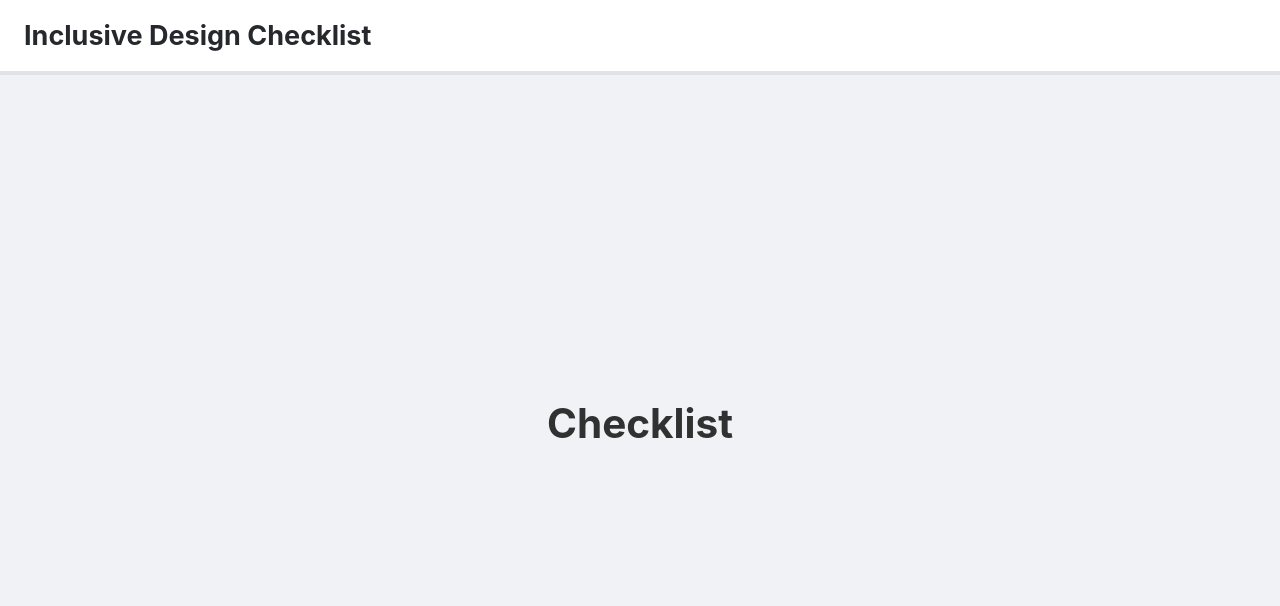
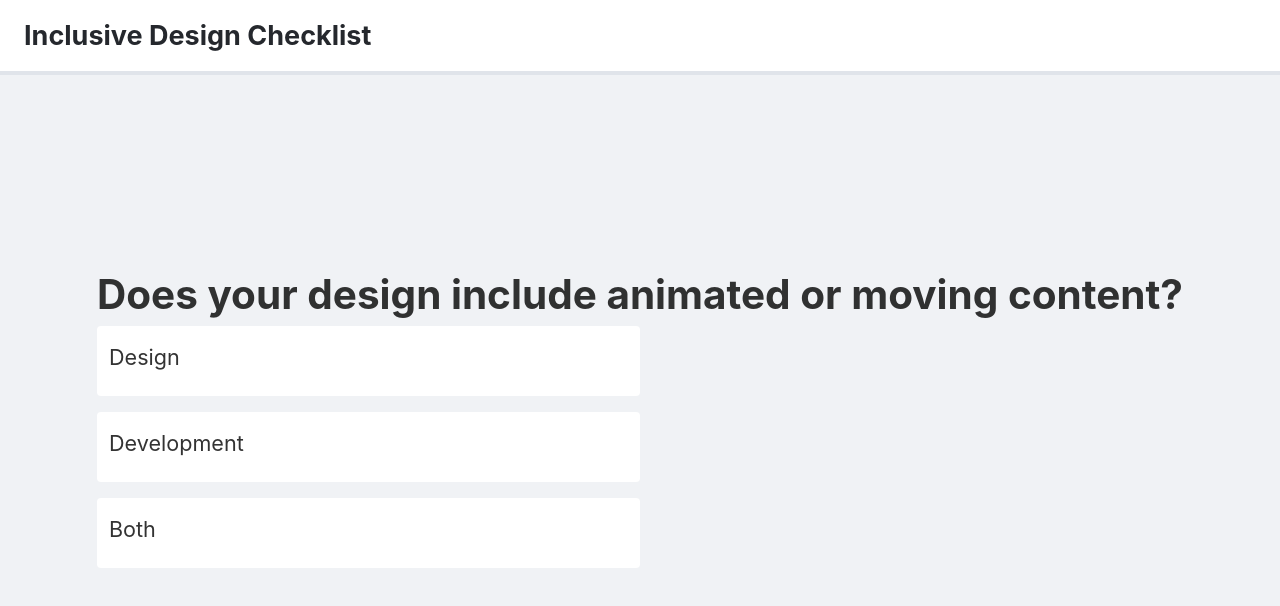
Before and after one commit to tsuiui/inclusive-design-checklist, a Gatsby site: page / in a window 1280 px wide. Both pictures are taken after a click on the button "Start". Built offline with nearby package versions, Linux system fonts and the light colour scheme; Gatsby itself is replaced by a stand-in of ours.

Commit message:
Custom radio buttons

```diff
--- a/src/components/checklist-container.css
+++ b/src/components/checklist-container.css
@@ -0,0 +1,48 @@
+.radio-group {
+  margin-bottom: 16px;
+  padding: 8px 16px;
+  height: 70px;
+  box-sizing: border-box;
+  max-width: 50%;
+  font-size: 1.2rem;
+  position: relative;
+  left: 12px;
+}
+
+.radio-group input[type="radio"] {
+  display: inline-block;
+  margin-right: 24px;
+  width: 100%;
+  height: 100%;
+  opacity: 0;
+}
+.radio-group label {
+  position: absolute;
+  left: 0;
+  top: 0;
+  width: 100%;
+  height: 100%;
+  z-index: 9;
+}
+
+input[type="radio"] + label::before {
+  content: "";
+  position: absolute;
+  width: 100%;
+  height: 100%;
+  background: white;
+  top: -26%;
+  left: -12px;
+  border-radius: 4px;
+  z-index: -1;
+  cursor: pointer;
+  transition: background 0.1s linear, color 0.1s linear;
+}
+
+input[type="radio"]:checked + label::before {
+  background: #006aff;
+}
+
+input[type="radio"]:checked + label {
+  color: #fff;
+}
--- a/src/components/checklist-container.js
+++ b/src/components/checklist-container.js
@@ -1,10 +1,33 @@
 import React from "react"
+import { questions } from "../data/questions"
 import "./checklist-container.css"
 
 export default () => {
   return (
-    <div>
-      <h1>Checklist</h1>
+    <div className="checklist-container">
+      <h1>{questions[0].question}</h1>
+      <div className="radio-group">
+        <input type="radio" id="design" name="checklist-type" value="design" />
+        <label htmlFor="design">Design</label>
+      </div>
+      <div className="radio-group">
+        <input
+          type="radio"
+          id="development"
+          name="checklist-type"
+          value="development"
+        />
+        <label htmlFor="development">Development</label>
+      </div>
+      <div className="radio-group">
+        <input
+          type="radio"
+          id="combined"
+          name="checklist-type"
+          value="combined"
+        />
+        <label htmlFor="combined">Both</label>
+      </div>
     </div>
   )
 }
--- /dev/null
+++ b/src/data/questions.js
@@ -0,0 +1,73 @@
+export const questions = [
+  {
+    question: "Does your design include animated or moving content?",
+    answers: ["Yes", "No"],
+    addToChecklist: false,
+    guidelines: ["2.2.2"],
+  },
+  {
+    question: "Does your design include images or maps?",
+    answers: ["Yes", "No"],
+    addToChecklist: false,
+    guidelines: ["1.1.1"],
+  },
+  {
+    question: "Does your design include any interactive elements?",
+    description:
+      "This includes elements such as links, settings, input fields, etc.",
+    answers: ["Yes", "No"],
+    guidelines: ["2.4.3", "2.4.4", "3.2.1", "3.2.2", "2.4.7"],
+    yesSubQuestion: [
+      {
+        question: "Are there any input fields",
+        answers: ["Yes", "No"],
+        addToChecklist: false,
+        yesSubQuestions: [
+          {
+            question:
+              "Does your design include private user data like username?",
+            answers: ["Yes", "No"],
+            addToChecklist: false,
+            guidelines: ["3.3.4"],
+          },
+        ],
+        guidelines: ["3.3.1", "3.3.2", "3.3.3"],
+      },
+    ],
+    addToChecklist: false,
+  },
+  {
+    question: "Does your design include text?",
+    answers: ["Yes", "No"],
+    addToChecklist: false,
+    guidelines: ["1.4.3", "1.4.5"],
+  },
+  {
+    question: "Does your design include any time limits?",
+    description: "This includes elements such as a countdown or timer.",
+    answers: ["Yes", "No"],
+    addToChecklist: false,
+    guidelines: ["2.2.1"],
+  },
+  {
+    question:
+      "Does your design include video, audio, or other time-based media?",
+    answers: ["Yes", "No"],
+    guidelines: ["1.1.1", "1.2.1", "1.2.2", "1.2.3", "1.2.4", "1.2.5"],
+    yesSubQuestion: [
+      {
+        question: "Does the audio automatically play?",
+        answers: ["Yes", "No"],
+        addToChecklist: false,
+        guidelines: ["1.4.2"],
+      },
+    ],
+    addToChecklist: false,
+  },
+  {
+    question: "Is your design intended for the web?",
+    answers: ["Yes", "No"],
+    addToChecklist: false,
+    guidelines: ["2.4.5"],
+  },
+]
```
Also changed, not shown: src/data/principles.js (added, +100 -0 lines).
